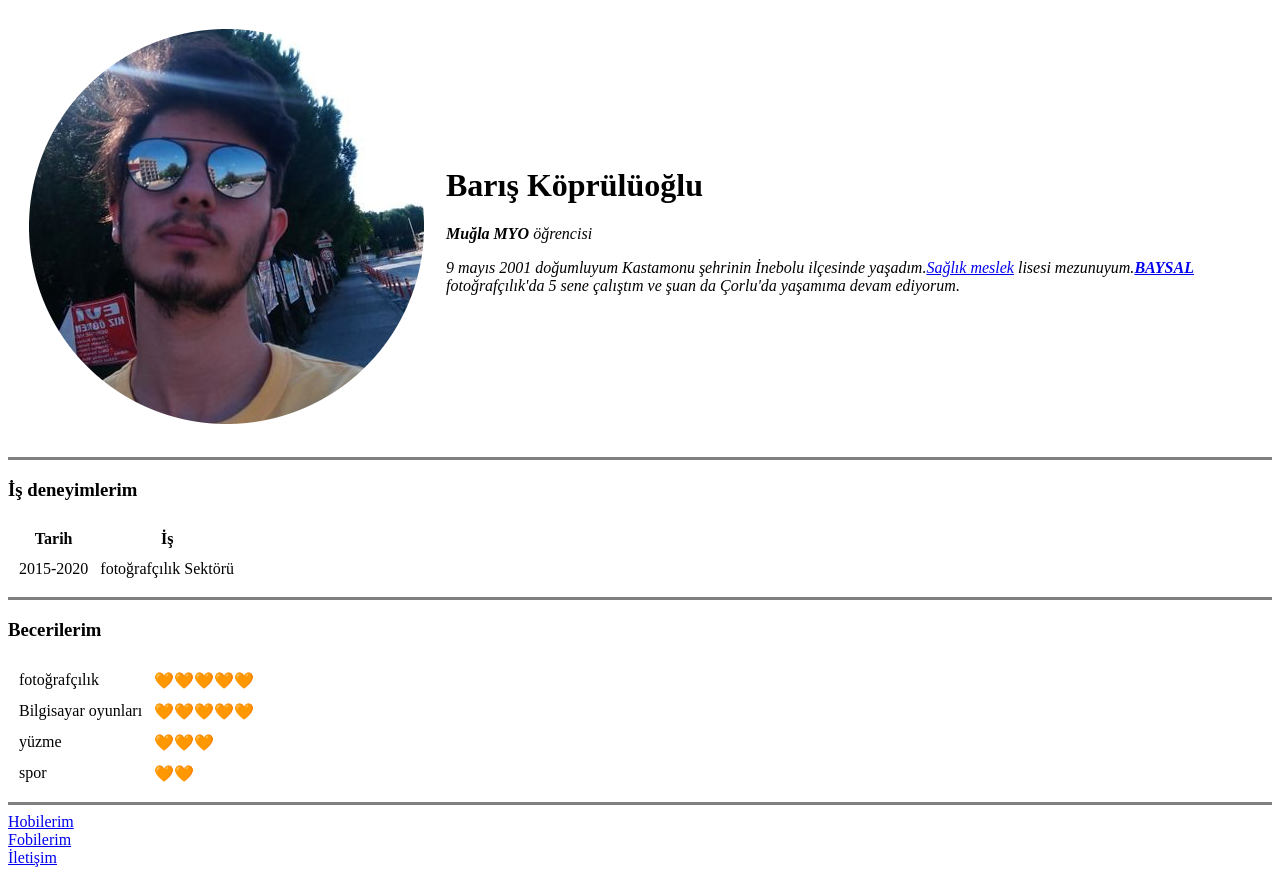
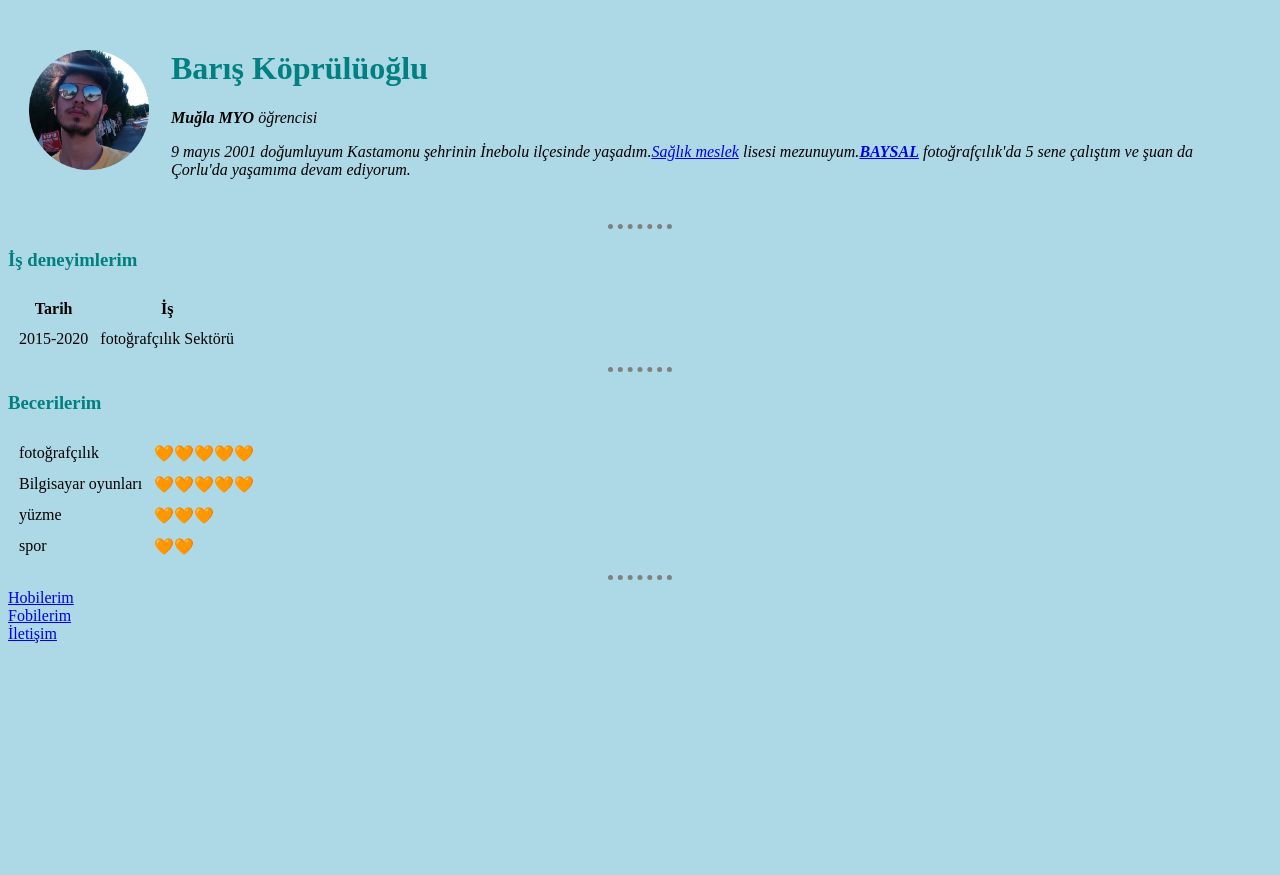
Before and after one commit to Barirsrk/cv, a plain HTML site: page index.html in a window 1280 px wide. After the commit the page ends 800 px from the top, so only its background shows below. Drawn offline with Linux system fonts and the light colour scheme.

Commit message:
Add files via upload

```diff
--- /dev/null
+++ b/css/style.css
@@ -0,0 +1,20 @@
+
+body {
+  background-color: lightblue;
+}
+h1{
+  color:teal;
+}
+h3{
+  color:teal;
+}
+hr {
+  border-style: none;
+  border-top-style: dotted;
+  border-color: grey;
+  border-width: 5px;
+  width: 5%;
+}
+img{
+  height: 120px;
+}
--- a/index.html
+++ b/index.html
@@ -3,7 +3,9 @@
   <head>
     <meta charset="utf-8">
     <title>𝓑 barisrk</title>
+  <link rel="stylesheet" href="css/style.css">
   </head>
+
   <body>
     <table cellspacing="20">
       <tr>
@@ -13,7 +15,7 @@
           <p>9 mayıs 2001 doğumluyum Kastamonu şehrinin İnebolu ilçesinde yaşadım.<a href="https://inebolusml.meb.k12.tr/">Sağlık meslek</a> lisesi mezunuyum.<em><strong><a href="https://www.facebook.com/studyo.baysal.5">BAYSAL</a></em></strong> fotoğrafçılık'da 5 sene çalıştım ve şuan da Çorlu'da yaşamıma devam ediyorum.</p></td>
       </tr>
     </table>
-<hr size="3" color="grey" no shade>
+<hr size="3">
 <h3>İş deneyimlerim</h3>
 <table cellspacing="10">
   <thead>
@@ -27,7 +29,7 @@
     <td>fotoğrafçılık Sektörü</td>
   </tr>
   </table>
-  <hr size="3" color="grey" noshade>
+<hr size="3">
 <h3> Becerilerim </h3>
 <table cellspacing="10">
     <tr>
@@ -48,7 +50,7 @@
     </tr>
   </thead>
 </table>
-<hr size="3" color="grey" noshade>
+<hr size="3">
 <a href="Hobilerim.html">Hobilerim</a>
 <br>
 <a href="Fobilerim.html">Fobilerim</a>
```
Also changed, not shown: Fobilerim.html (+2 -0 lines), Hobilerim.html (+2 -0 lines), İletişim Bilgilerim.html (+2 -0 lines).
